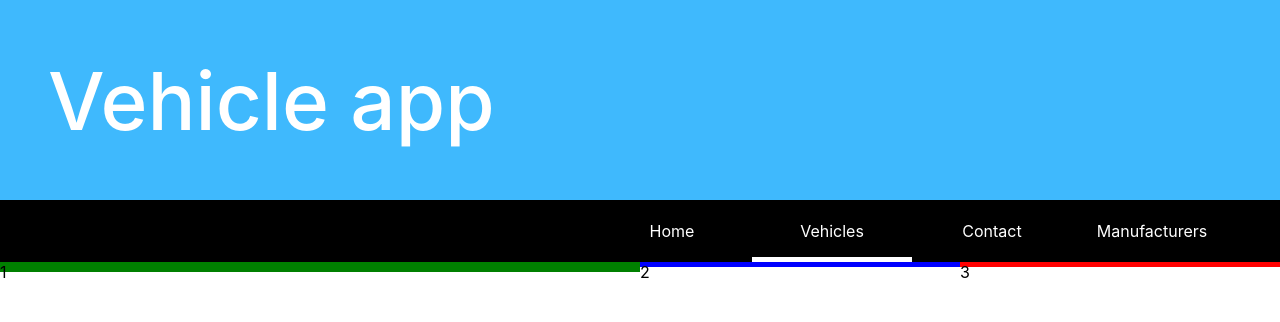
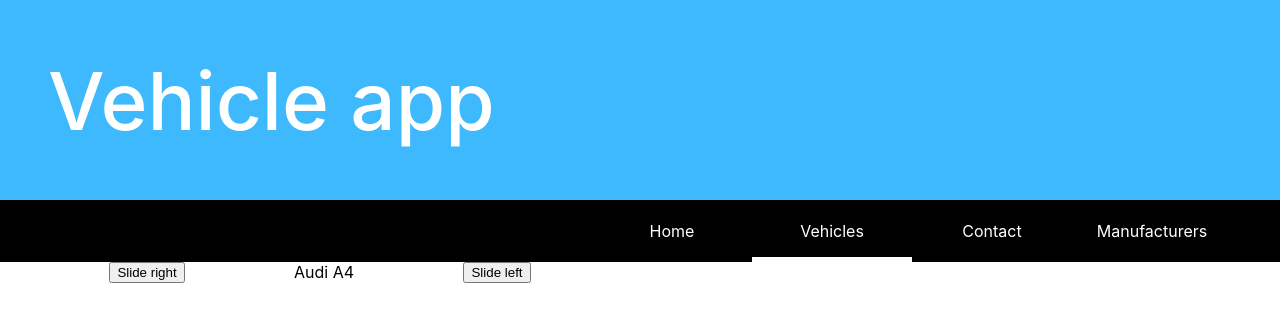
Before and after one commit to Danijel1703/vehicle-app-reactjs, a React (Create React App) app: page /vehicles in a window 1280 px wide. Shown: the top 322 px of the page. Built offline with nearby package versions, Linux system fonts and the light colour scheme; no server answers.

Commit message:
Dodvanje paginga - u izradi

```diff
--- a/src/Common/API.js
+++ b/src/Common/API.js
@@ -22,11 +22,26 @@ module.exports.getAllVehicles = async () => {
   }
 }
 
-module.exports.getMakerVehicles = async (id) => {
+module.exports.getMakerVehicles = async (id, page = 2) => {
   try {
-    const response = await axios.get(`${baseUrl}/resources/VehicleModel?searchQuery=WHERE makeId='${id}'`)
+    const response = await axios.get(`${baseUrl}/resources/VehicleModel?searchQuery=WHERE makeId='${id}'&page=${page}&rpp=10`)
     return response.data.item
   } catch (error) {
     console.error(error)
   }
 }
+
+module.exports.getNumberOfPages = async () => {
+  try {
+    const response = await axios.get(`${baseUrl}/resources/VehicleModel/`)
+    const totalRecords = response.data.totalRecords
+    const reminder = totalRecords % 10 // %10 je tu zato sto imamo 10 vozila po stranici
+    let numberOfPages = 0
+    if (reminder > 0) {
+      numberOfPages = Math.floor(totalRecords / 10) + 1
+    }
+    return numberOfPages
+  } catch (error) {
+    console.error(error)
+  }
+}
--- a/src/Components/Navbar.js
+++ b/src/Components/Navbar.js
@@ -12,7 +12,7 @@ const Navbar = () => {
                 <NavLink to='/' activeclassname='active'><li>Home</li></NavLink>
                 <NavLink to='/vehicles' activeclassname='active'><li>Vehicles</li></NavLink>
                 <NavLink to='/contact' activeclassname='active'><li>Contact</li></NavLink>
-                <NavLink to='/manufacturers' activeclassname='active'><li>Manufacturers</li></NavLink>
+                <NavLink to='/manufacturers' activeclassname='active'><li>Manufacturers</li></NavLink> {/* TODO dodati manufacturers i all vehicles u dropdown ispod vehicles */}
             </ul>
             <Hamburger toggle={setOpen} toggled={isOpen} direction='left' color='white' size={45} />
         </nav>
--- a/src/Pages/Vehicles.js
+++ b/src/Pages/Vehicles.js
@@ -6,9 +6,13 @@ import '../Vehicles.css'
 const Vehicles = observer(({ VehicleStore }) => {
   return (
     <div className='vehicles'>
-      <div className='item-a' style={{ backgroundColor: 'green' }}>1</div>
-      <div className='item-b' style={{ backgroundColor: 'blue' }}>2</div>
-      <div className='item-c' style={{ backgroundColor: 'red' }}>3</div>
+      <div className='car-list'>
+        <button className='slide-right'>Slide right</button>
+        <div className='car-list-card'>
+          Audi A4
+        </div>
+        <button className='slide-left'>Slide left</button>
+      </div>
     </div>
   )
 })
--- a/src/Stores/VehicleStore.js
+++ b/src/Stores/VehicleStore.js
@@ -1,4 +1,4 @@
-import { makeObservable, action, observable, autorun, runInAction } from 'mobx'
+import { makeObservable, action, observable, autorun, runInAction, toJS } from 'mobx'
 import API from '../Common/API'
 
 class Vehicles {
@@ -6,14 +6,19 @@ class Vehicles {
     this.models = [] // svi proizvođači
     this.makers = [] // svi modeli
     this.sortedByMaker = [] // array sa objektima u kojima su svakom proizvođaču dodijeljeni njihovi modeli
+    this.numberOfPages = null
     makeObservable(this, {
       models: observable,
       makers: observable,
+      sortedByMaker: observable,
+      numberOfPages: observable,
       fetchAllVehicles: action,
       fetchAllMakers: action,
-      fetchMakerVehicles: action
+      fetchMakerVehicles: action,
+      fetchNumberOfPages: action
     })
     autorun(() => {
+      this.fetchNumberOfPages()
       this.fetchAllMakers()
       this.fetchAllVehicles()
     })
@@ -23,22 +28,31 @@ class Vehicles {
     const makers = await API.getAllMakers()
     runInAction(() => {
       this.makers = makers
-      this.makers.map((maker) => {
-        return this.fetchMakerVehicles(maker.id, maker.name)
+      this.makers.forEach((maker) => {
+        return this.fetchMakerVehicles(maker.id, maker.name, 2)
       })
     })
   }
 
   async fetchAllVehicles () {
-    const models = await API.getAllVehicles() // Ovaj action trenutačno i nije toliko bitan, možda bude trebao u budućnosti
+    const models = await API.getAllVehicles() // Ovaj action trenutačno i nije bitan, možda bude trebao u budućnosti
     runInAction(() => {
       this.models = models
     })
   }
 
+  async fetchNumberOfPages () {
+    const numberOfPages = await API.getNumberOfPages()
+    runInAction(() => {
+      this.numberOfPages = numberOfPages
+    })
+    console.log(this.numberOfPages)
+  }
+
   async fetchMakerVehicles (id, maker) {
     const makerVehicles = await API.getMakerVehicles(id)
     this.sortedByMaker.push({ maker, makerVehicles })
+    console.log(toJS(this.sortedByMaker))
   }
 }
 
--- a/src/Vehicles.css
+++ b/src/Vehicles.css
@@ -1,15 +1,16 @@
 .vehicles {
     display: grid;
-    grid-template-columns: 25% 25% 25% 25%;
-    grid-template-rows: 25% 25% 1fr 1fr;
+    grid-template-columns: 1fr 1fr;
 }
 
-.item-a {
-    grid-column-start: 1;
-    grid-column-end: 3;
-    grid-row-start: 1;
-    grid-row-end: 3;
+.car-list {
+    display: flex;
+    justify-content: space-evenly;
 }
 
-.item-b {
+.slide-right {
 }
+
+.slide-left {
+
+}
```
Also changed, not shown: src/Pages/AllVehicles.js (added, +10 -0 lines).
